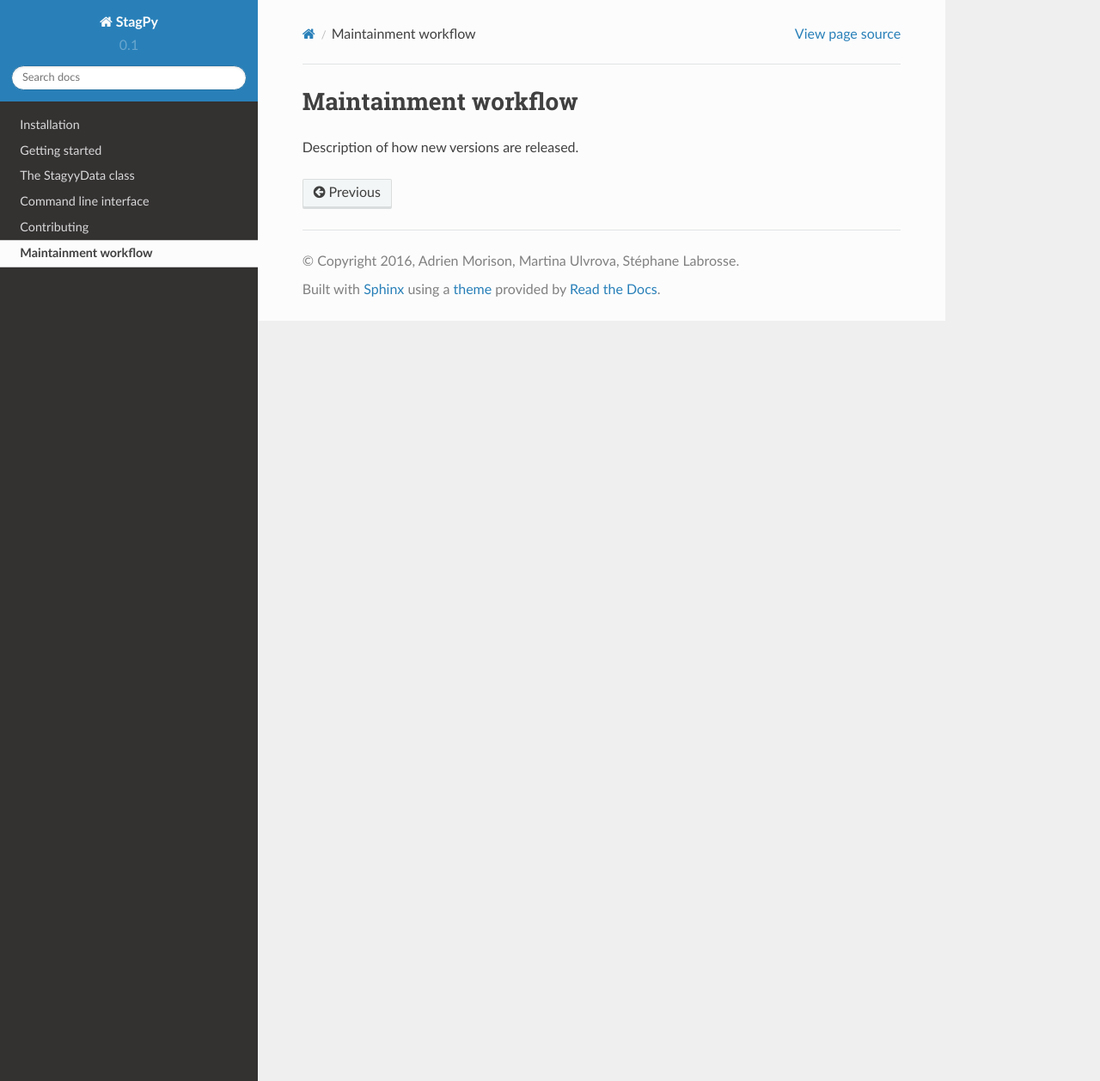
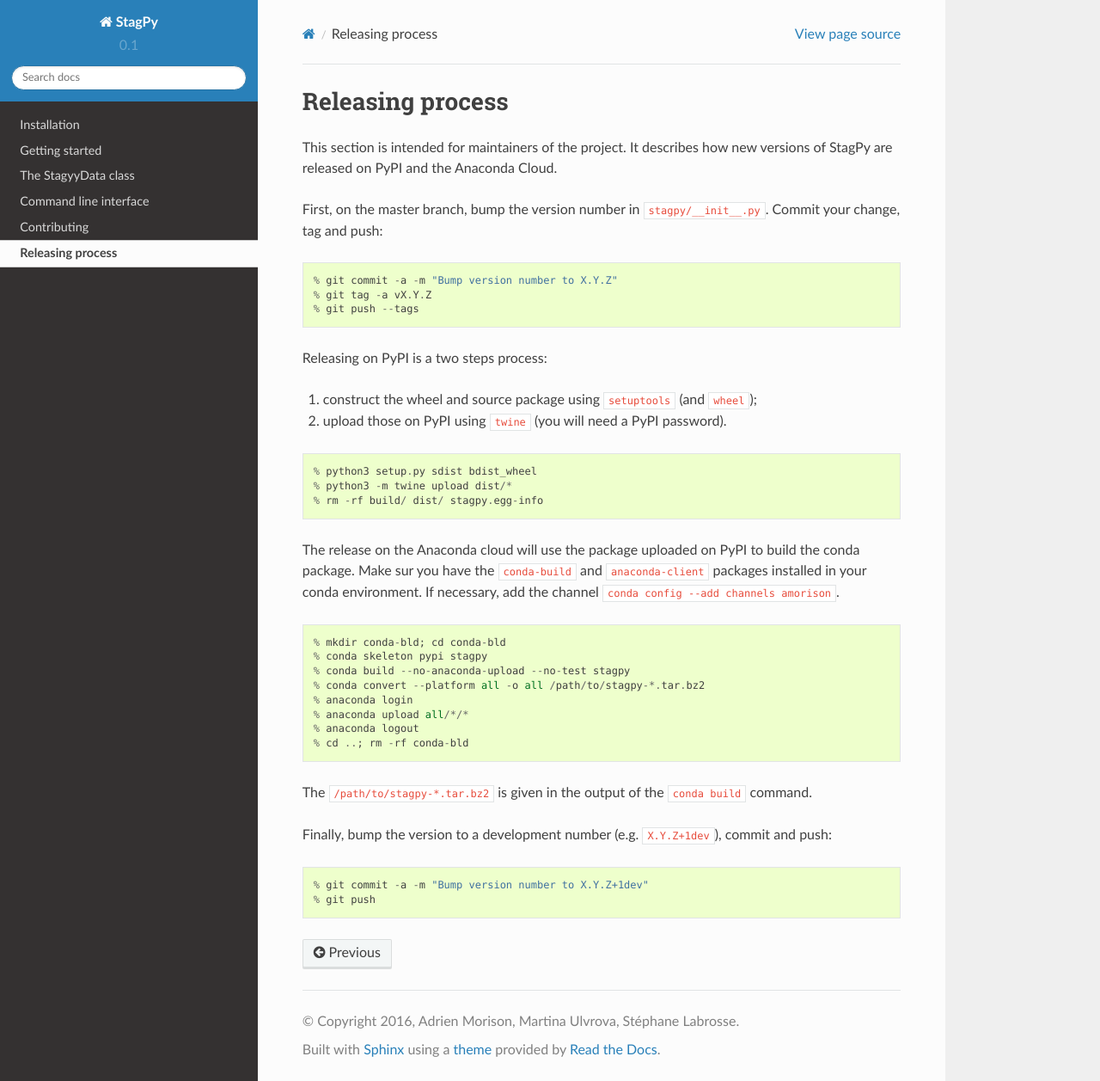
Before and after one commit to StagPython/StagPy, a Sphinx documentation site: the page built from docs/sources/maintainers.rst, in a window 1280 px wide and 1257 px high. Shown: the whole window at 86% size. Built offline with Sphinx 7.4.7 and the Read the Docs theme 2.0.0, drawn with Linux system fonts in a browser that asks for light colours.

Commit message:
Add releasing process documentation

```diff
--- a/docs/sources/maintainers.rst
+++ b/docs/sources/maintainers.rst
@@ -1,4 +1,48 @@
-Maintainment workflow
-=====================
+Releasing process
+=================
 
-Description of how new versions are released.
+This section is intended for maintainers of the project. It describes how new
+versions of StagPy are released on PyPI and the Anaconda Cloud.
+
+First, on the master branch, bump the version number in ``stagpy/__init__.py``.
+Commit your change, tag and push::
+
+    % git commit -a -m "Bump version number to X.Y.Z"
+    % git tag -a vX.Y.Z
+    % git push --tags
+
+Releasing on PyPI is a two steps process:
+
+1. construct the wheel and source package using ``setuptools`` (and ``wheel``);
+2. upload those on PyPI using ``twine`` (you will need a PyPI password).
+
+::
+
+    % python3 setup.py sdist bdist_wheel
+    % python3 -m twine upload dist/*
+    % rm -rf build/ dist/ stagpy.egg-info
+
+The release on the Anaconda cloud will use the package uploaded on PyPI to
+build the conda package. Make sur you have the ``conda-build`` and
+``anaconda-client`` packages installed in your conda environment. If necessary,
+add the channel ``conda config --add channels amorison``.
+
+::
+
+    % mkdir conda-bld; cd conda-bld
+    % conda skeleton pypi stagpy
+    % conda build --no-anaconda-upload --no-test stagpy
+    % conda convert --platform all -o all /path/to/stagpy-*.tar.bz2
+    % anaconda login
+    % anaconda upload all/*/*
+    % anaconda logout
+    % cd ..; rm -rf conda-bld
+
+The ``/path/to/stagpy-*.tar.bz2`` is given in the output of the ``conda build``
+command.
+
+Finally, bump the version to a development number (e.g. ``X.Y.Z+1dev``), commit
+and push::
+
+    % git commit -a -m "Bump version number to X.Y.Z+1dev"
+    % git push
```
